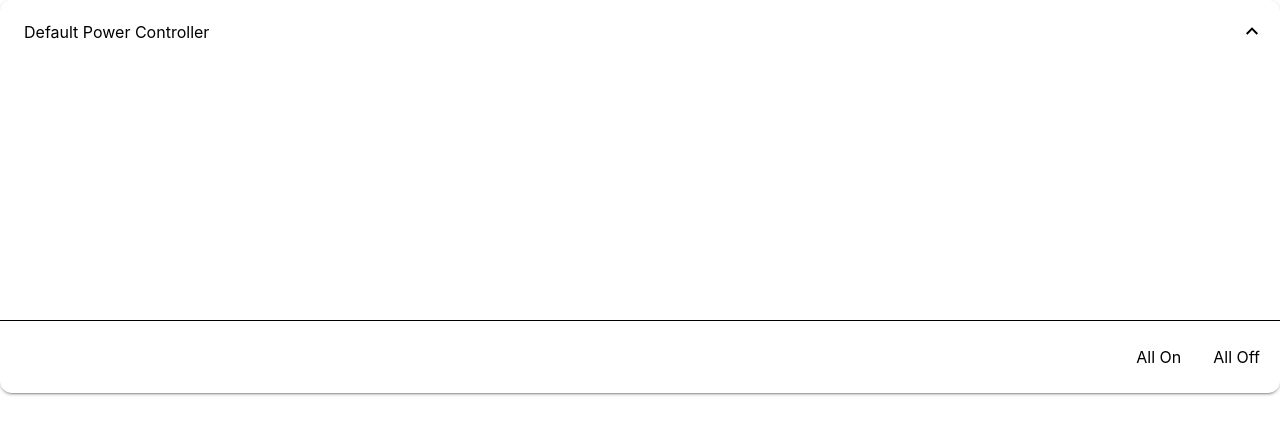
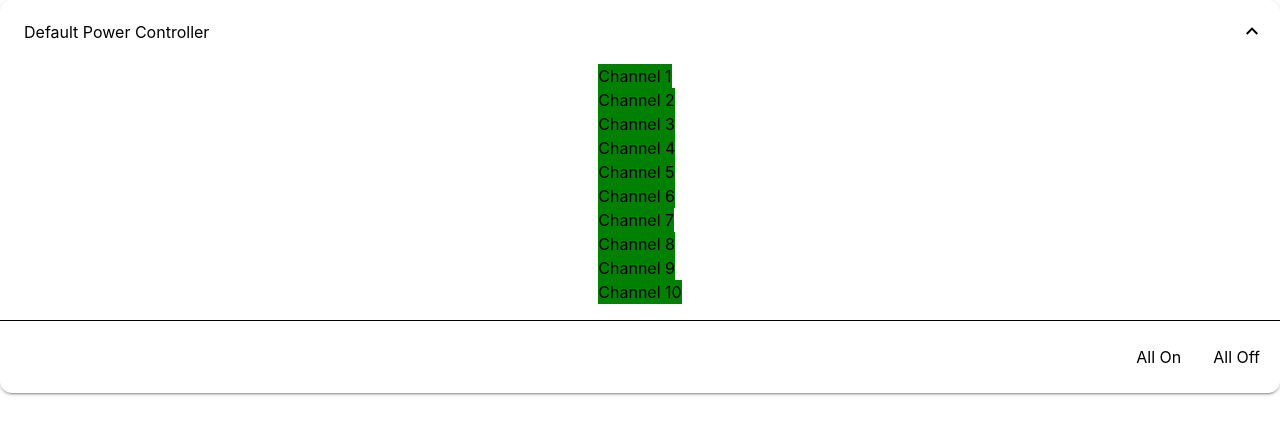
Before and after one commit to dizowned/powercontroller-app, an Angular app: page / in a window 1280 px wide. Both pictures are taken after a click on the button "Default Power Controller". Shown: the top 434 px of the page. Built offline with nearby package versions, Linux system fonts and the light colour scheme.

Commit message:
- Updated to signals using model for two-way binding - ChangeDetectionStrategy set to OnPush - Everything is working

```diff
--- a/src/app/components/channel/channel.component.html
+++ b/src/app/components/channel/channel.component.html
@@ -1,6 +1,6 @@
 
 <div>
   <h1>
-    <button style="background-color: '{{buttonColor()}}'" (click)="toggleChannel()"> {{channelName()}} </button>
+    <button [style.background-color]="buttonColor()" (click)="toggleChannel()"> {{ channelName() }} </button>
   </h1>
 </div>
--- a/src/app/components/channel/channel.component.ts
+++ b/src/app/components/channel/channel.component.ts
@@ -1,21 +1,19 @@
-import { Component, signal } from '@angular/core';
+import { Component, model, ChangeDetectionStrategy } from '@angular/core';
 @Component({
   standalone: true,
   selector: 'app-channel',
   templateUrl: './channel.component.html',
   styleUrls: ['./channel.component.css'],
+  changeDetection: ChangeDetectionStrategy.OnPush,
 })
 export class ChannelComponent {
-  channelNo = signal<number>(1);
-  channelName = signal<string>('');
-  channelEnabled = signal<boolean>(true);
-  buttonColor = signal<string>('green');
+
+  channelNo = model<number>();
+  channelName = model<string>();
+  channelEnabled = model<boolean>();
+  buttonColor = model<string>();
 
   constructor() {}
-
-  public setButtonColor(color: string) {
-    this.buttonColor.update((buttonColor) => color);
-  }
 
   toggleChannel() {
     if (this.channelEnabled()) {
@@ -30,15 +28,14 @@ export class ChannelComponent {
     );
   }
 
-  turnOff() {
-    console.log('Turning off: ' + this.channelName() + '; button was: ' + this.buttonColor);
-    this.channelEnabled.update((enabled) => false);
-    this.setButtonColor('red');
+  turnOn() {
+    this.channelEnabled.set(true);
+    this.buttonColor.set('green');
   }
 
-  turnOn() {
-    console.log('Turning on: ' + this.channelName() + '; button was: ' + this.buttonColor);
-    this.channelEnabled.update((enabled) => true);
-    this.setButtonColor('green');
+  turnOff() {
+    this.channelEnabled.set(false);
+    this.buttonColor.set('red');
   }
+
 }
--- a/src/app/components/controller/controller.component.html
+++ b/src/app/components/controller/controller.component.html
@@ -7,8 +7,14 @@
     <table>
       <tr>
         <td>
-        @for (channel of channelList(); track $index){
-          <app-channel channelName=$index> </app-channel>
+        @for (controller_channel of channelList(); track $index){
+          <app-channel
+            [(channelNo)]=controller_channel.channelNo
+            [(channelName)]=controller_channel.channelName
+            [(channelEnabled)]=controller_channel.channelEnabled
+            [(buttonColor)]=controller_channel.buttonColor
+          >
+          </app-channel>
         }
         </td>
       </tr>
--- a/src/app/components/controller/controller.component.ts
+++ b/src/app/components/controller/controller.component.ts
@@ -1,4 +1,4 @@
-import {Component, signal}  from '@angular/core';
+import {Component, model, ChangeDetectionStrategy}  from '@angular/core';
 import {MatButtonModule} from '@angular/material/button';
 import {MatDatepickerModule} from '@angular/material/datepicker';
 import {MatExpansionModule} from '@angular/material/expansion';
@@ -21,13 +21,14 @@ import {PowercontrollerService } from '../../services/powercontroller-service';
     ChannelComponent
     ],
   templateUrl: './controller.component.html',
-  styleUrls: ['./controller.component.css']
+  styleUrls: ['./controller.component.css'],
+  changeDetection: ChangeDetectionStrategy.OnPush,
 })
 export class Controller {
  controller_url: string | null = null;
  controllerName: string = 'Default Power Controller';
  noChannels: number = 10;
- channelList = signal <ChannelComponent[]> ([]);
+ channelList = model <ChannelComponent[]> ([]);
 
   constructor(private powercontrollerService: PowercontrollerService) {
 
@@ -48,6 +49,7 @@ export class Controller {
         list[i].channelNo.set(i + 1);
         list[i].channelName.set("Channel " + (i + 1));
         list[i].channelEnabled.set(true);
+        list[i].buttonColor.set('green');
         return list;
       })
     }
```
